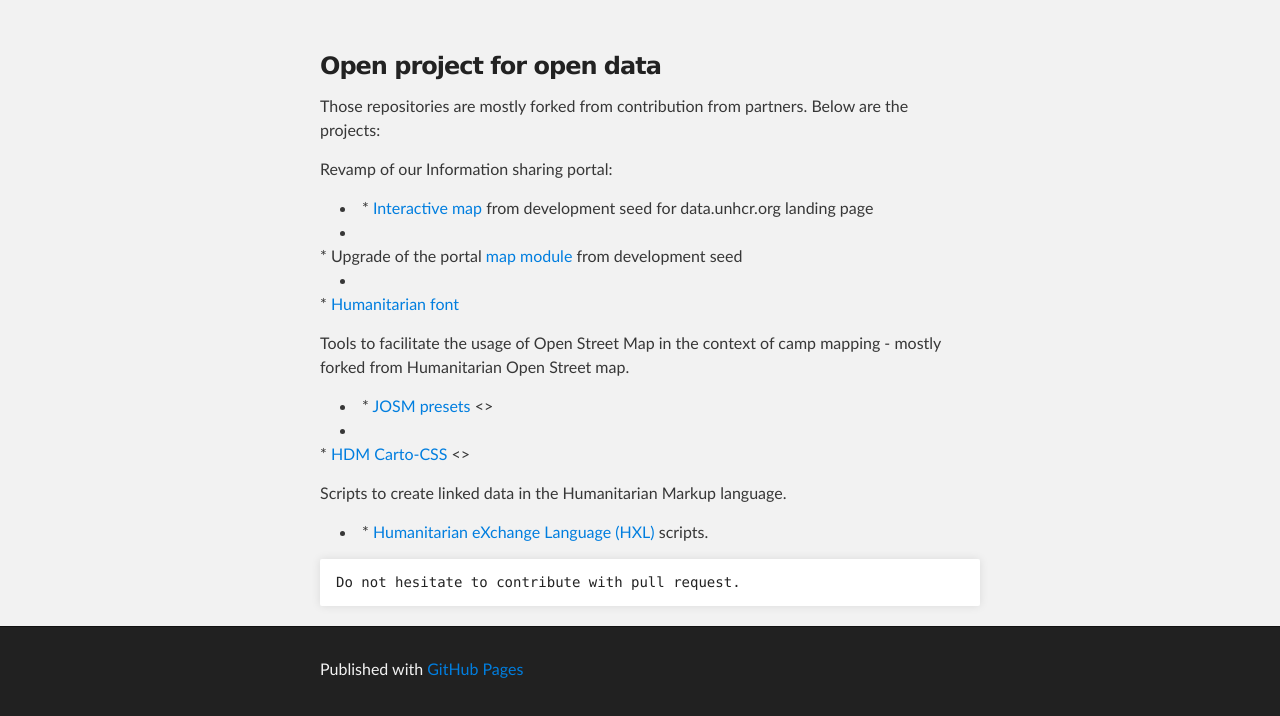
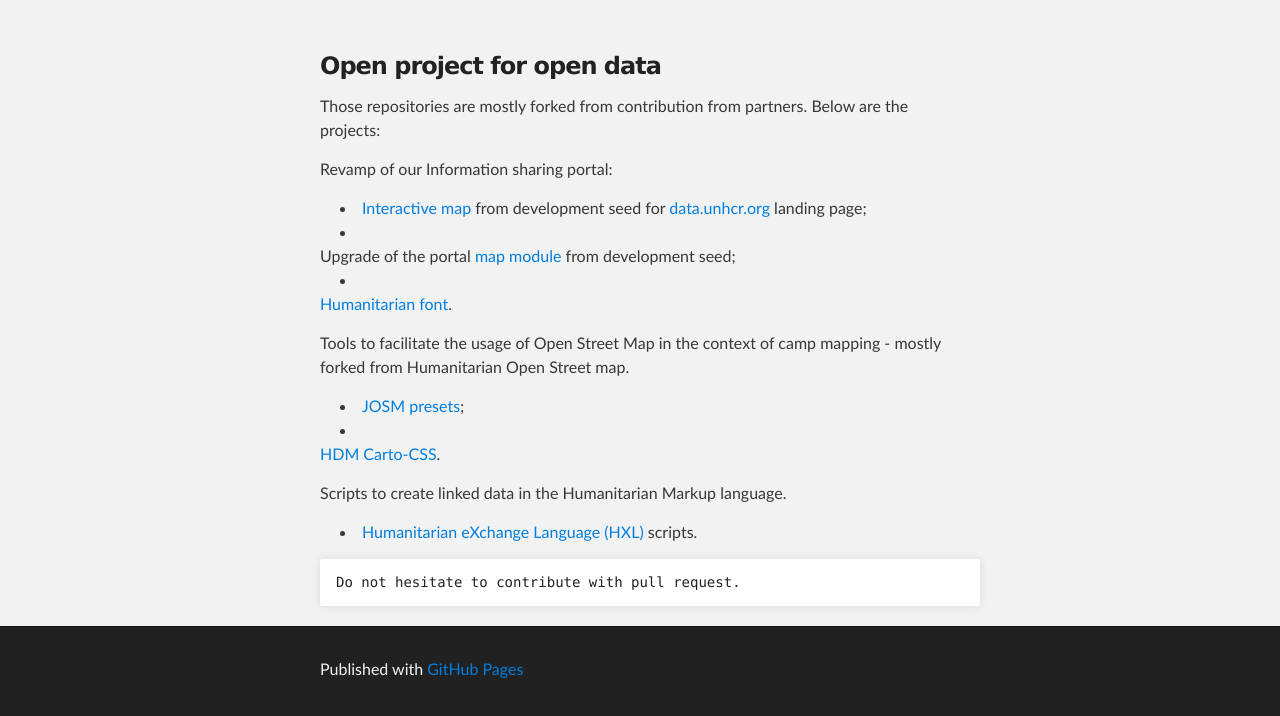
Before and after one commit to unhcr/unhcr.github.com, a plain HTML site: page index.html in a window 1280 px wide. Shown: the part 176-892 px from the top of the page. Drawn offline with Linux system fonts and the light colour scheme.

Commit message:
Update index.html

```diff
--- a/index.html
+++ b/index.html
@@ -35,21 +35,27 @@
 <p>Those repositories are mostly forked from contribution from partners. Below are the projects:</p>
 
 
-<p> Revamp of our Information sharing portal: <ul><li>
+<p> Revamp of our Information sharing portal:
 
- *  <a href="http://github.com/unhcr/global-emergencies">Interactive map</a> from development seed for data.unhcr.org landing page<li></li>
- *  Upgrade of the portal <a href="https://github.com/unhcr/situation-map">map module</a> from development seed<li></li>
- *  <a href="http://unhcr.github.io/Humanitarian-Font">Humanitarian font</a>
- </li></ul>
-</p><p> Tools to facilitate the usage of Open Street Map in the context of camp mapping - mostly forked from Humanitarian Open Street map. <ul><li>
+  <ul>
+    <li><a href="http://github.com/unhcr/global-emergencies">Interactive map</a> from development seed for <a href="http://data.unhcr.org">data.unhcr.org</a> landing page;<li>
+    </li>Upgrade of the portal <a href="https://github.com/unhcr/situation-map">map module</a> from development seed;<li>
+    </li><a href="http://unhcr.github.io/Humanitarian-Font">Humanitarian font</a>.</li>
+  </ul>
+</p>
 
- *  <a href="http://github.com/unhcr/presets">JOSM presets</a> <><li></li>
- *  <a href="http://github.com/unhcr/HDM-CartoCSS">HDM Carto-CSS</a> <>
-</li></ul>
-</p><p> Scripts to create linked data in the Humanitarian Markup language.<ul><li>
+<p> Tools to facilitate the usage of Open Street Map in the context of camp mapping - mostly forked from Humanitarian Open Street map.
 
- *  <a href="http://github.com/unhcr/unhcr2hxl">Humanitarian eXchange Language (HXL)</a> scripts.
- </li></ul>
+  <ul>
+    <li><a href="http://github.com/unhcr/presets">JOSM presets</a>;<li>
+    </li> <a href="http://github.com/unhcr/HDM-CartoCSS">HDM Carto-CSS</a>.</li>
+  </ul>
+</p>
+
+<p> Scripts to create linked data in the Humanitarian Markup language.
+  <ul>
+    <li><a href="http://github.com/unhcr/unhcr2hxl">Humanitarian eXchange Language (HXL)</a> scripts.</li>
+  </ul>
 </p>
 
 <pre><code>Do not hesitate to contribute with pull request.</code></pre>
```
